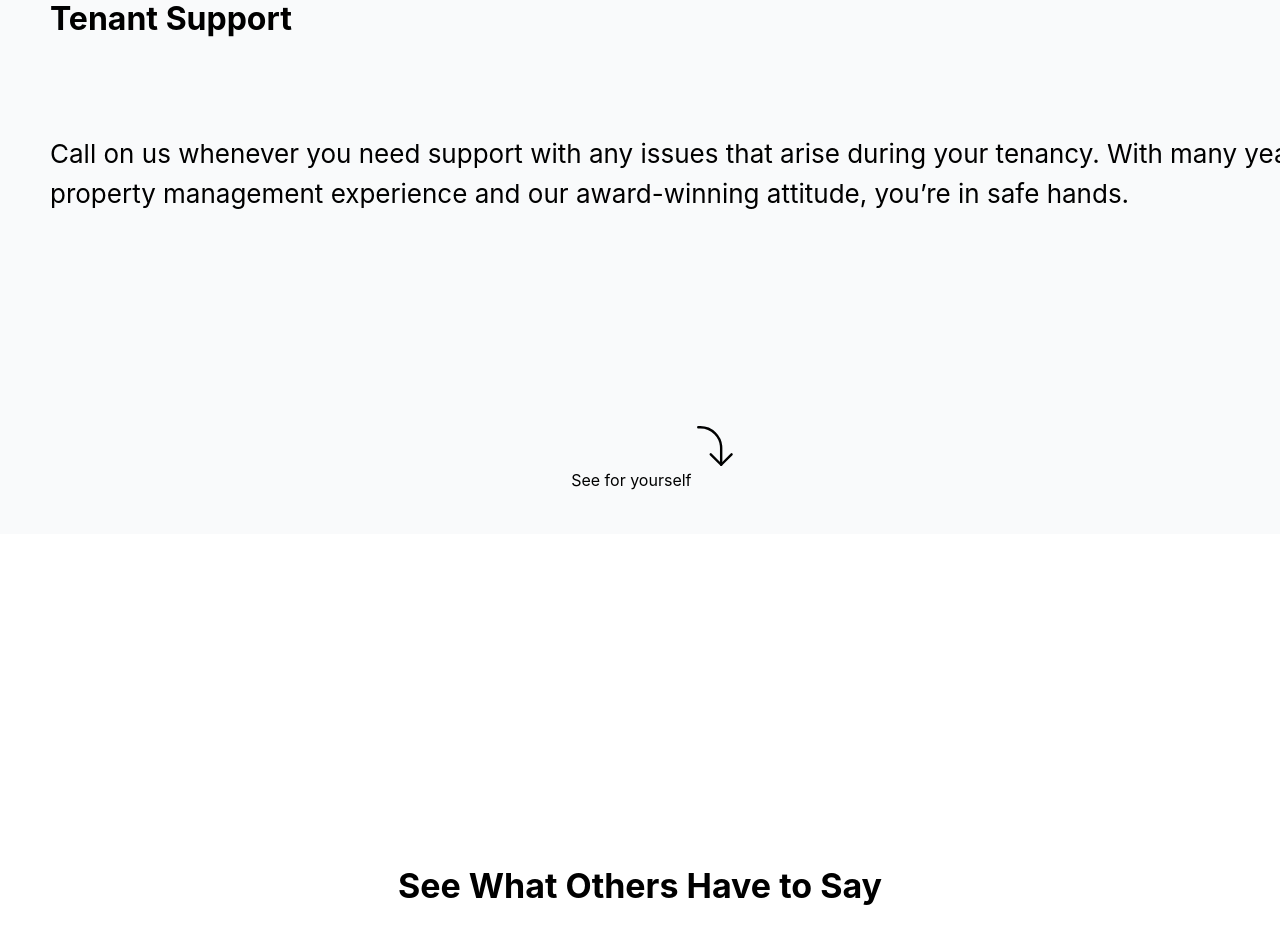
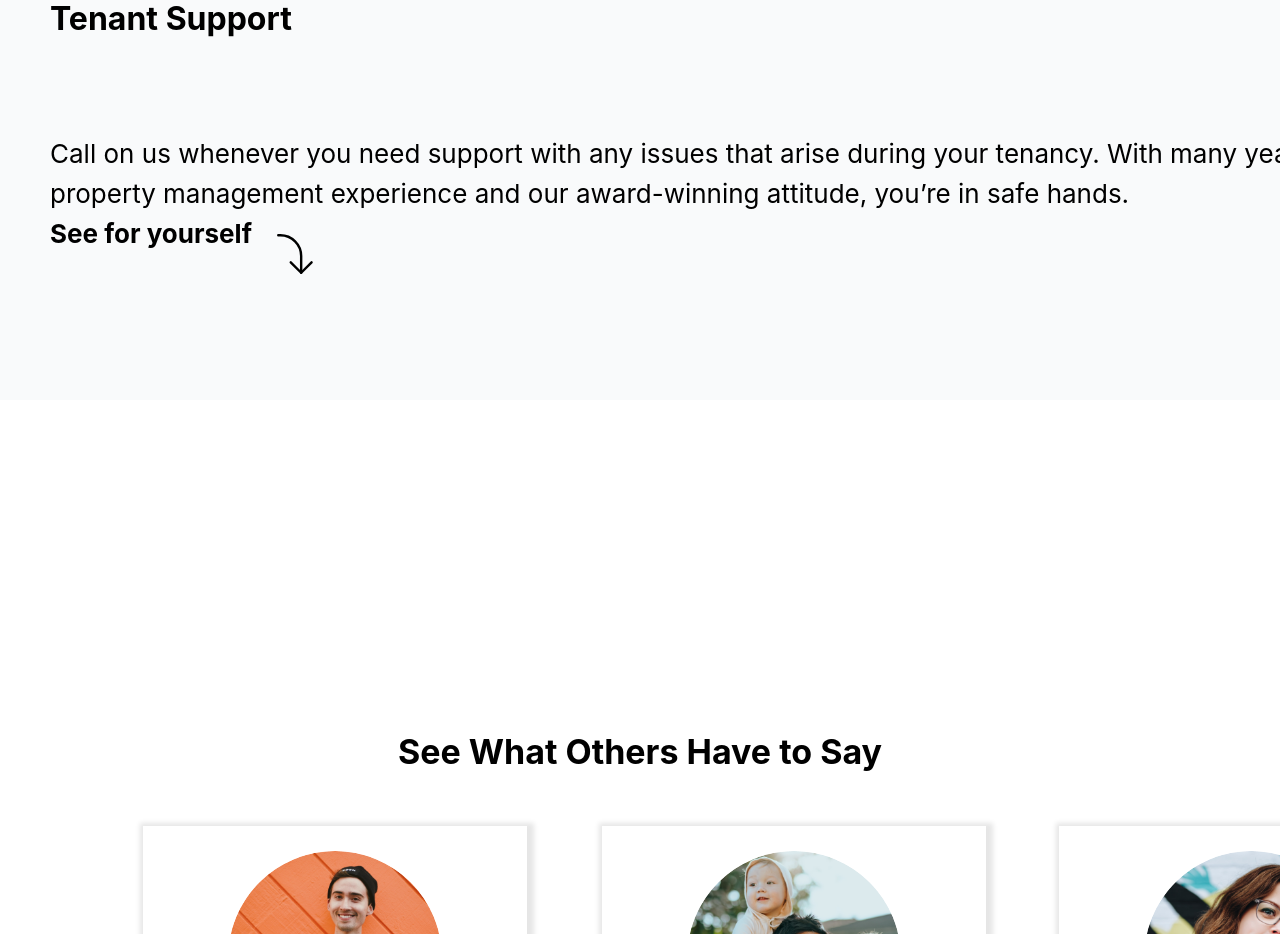
Before and after one commit to JoelHayward/rent-me, a React (Create React App) app in the folder frontend/: page / in a window 1280 px wide. Shown: the part 3620-4554 px from the top of the page. Built offline with nearby package versions, Linux system fonts and the light colour scheme.

Commit message:
adjusted tenant arrow

```diff
--- a/frontend/src/components/Tenant Support/TenantSupport.js
+++ b/frontend/src/components/Tenant Support/TenantSupport.js
@@ -11,8 +11,7 @@ export default function TenantSupport() {
           Call on us whenever you need support with any issues that arise during
           your tenancy. With many years of property management experience and
           our award-winning attitude, you’re in safe hands.<br></br>
-        </span>
-        <div>
+          <div className={home.arrowAdjust}>
           <span className={home.seeYourself}>See for yourself</span>
           <img
             className={home.seeBelow}
@@ -20,6 +19,9 @@ export default function TenantSupport() {
             alt="arrow pointing down"
           ></img>
         </div>
+
+        </span>
+
       </div>
   )
 }
--- a/frontend/src/components/Tenant Support/TenantSupport.module.css
+++ b/frontend/src/components/Tenant Support/TenantSupport.module.css
@@ -1,9 +1,6 @@
-
- .support {
+.support {
   display: flex;
   flex-direction: column;
-  /* width: 100vw; */
-  /* height: 455px; */
   margin: 180px 0px 0 0;
   padding: 78px 0px 44px 50px;
   background-color: #f9fafb;
@@ -14,7 +11,7 @@
   height: 39px;
   flex-grow: 0;
   margin: 0 138px 48px 0;
-  /* transform: rotate(-180deg); */
+
   font-family: Inter;
   font-size: 32px;
   font-weight: bold;
@@ -27,11 +24,12 @@
 }
 
 .onCall {
+  display: flex;
+  flex-direction: column;
   width: 1373px;
   height: 200px;
   flex-grow: 0;
   margin: 48px 0 22px;
-  /* transform: rotate(-180deg); */
   font-family: Inter;
   font-size: 26px;
   font-weight: normal;
@@ -45,12 +43,17 @@
 
 .onCall .seeYourself {
   font-weight: bold;
+}
 
+.arrowAdjust {
+  display: flex;
+  gap: 20px;
 }
+
 .seeBelow {
   width: 50px;
   height: 80px;
   flex-grow: 0;
-  margin: 50px 17.3px 0 0;
+  margin: 0px 17.3px 0 0;
   /* border: solid 4px #000; */
 }
```
